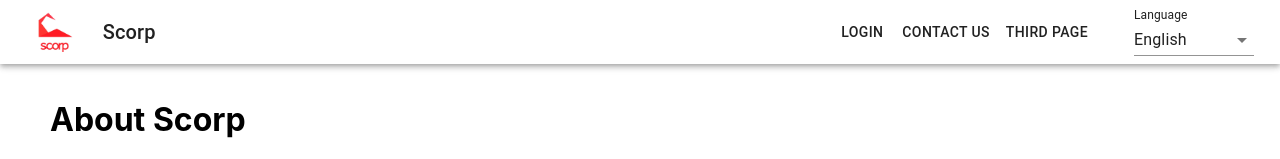
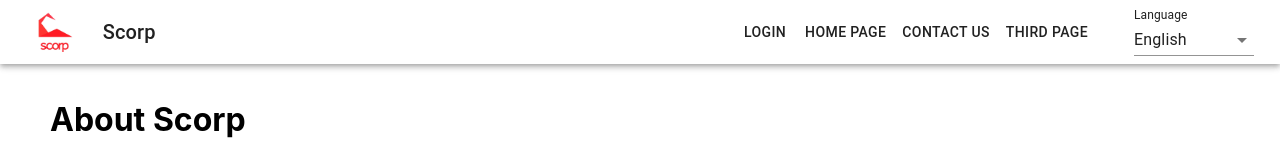
Before and after one commit to Ahmetbasli/active, a React (Create React App) app: page / in a window 1280 px wide. Shown: the top 159 px of the page. Built offline with nearby package versions, Linux system fonts and the light colour scheme.

Commit message:
Add home navigation button to header

```diff
--- a/src/components/header/Header.js
+++ b/src/components/header/Header.js
@@ -36,7 +36,7 @@ const Header = () => {
       >
         <div className={styles.toolbar}>
           <Leftside />
-          {screenWidth > 768 ? <Rightside /> : <RightSideHamburger />}
+          {screenWidth > 778 ? <Rightside /> : <RightSideHamburger />}
         </div>
       </AppBar>
     </div>
--- a/src/components/header/right-side-hamburger/RightSideHamburger.js
+++ b/src/components/header/right-side-hamburger/RightSideHamburger.js
@@ -102,7 +102,8 @@ const RightSİdeHamburger = () => {
         onClose={closeHamburgerMenu}
       >
         <List className={classes.list}>
-          {["Scorp", "contactButton", "thirdPageButton"].map((text, index) => (
+          {["homeButton", "contactButton", "thirdPageButton"].map(
+            (text, index) => (
               <ListItem
                 button
                 key={text}
@@ -117,7 +118,8 @@ const RightSİdeHamburger = () => {
                 </ListItemIcon>
                 <ListItemText primary={t(text)} />
               </ListItem>
-          ))}
+            )
+          )}
         </List>
         <Divider />
         {!userInfo ? (
--- a/src/components/header/right-side/Rightside.js
+++ b/src/components/header/right-side/Rightside.js
@@ -48,6 +48,11 @@ const Rightside = () => {
     const pageName = buttonName.substring(0, buttonName.length - 6);
     history.push(`/${pageName}`);
     dispatch(adjustWhichPage(pageName));
+  };
+
+  const navigateToHomePage = () => {
+    history.push("/");
+    dispatch(adjustWhichPage("home"));
   };
 
   const openModal = () => {
@@ -105,16 +110,22 @@ const Rightside = () => {
           </div>
         )}
 
-        {["contactButton", "thirdPageButton"].map((text, index) => (
+        {["homeButton", "contactButton", "thirdPageButton"].map(
+          (text, index) => (
             <Button
               className={classes.button}
               key={text}
               color="inherit"
-            onClick={() => navigateToRelevantPage(text)}
+              onClick={
+                index === 0
+                  ? navigateToHomePage
+                  : () => navigateToRelevantPage(text)
+              }
             >
               {t(text)}
             </Button>
-        ))}
+          )
+        )}
       </div>
       <Dropdown />
 
--- a/src/helpers/languageStore.js
+++ b/src/helpers/languageStore.js
@@ -8,6 +8,7 @@ const translationsEn = {
   contactPageName: "Contact Page",
   contact: "Contact Page",
   thirdPage: "Third Page",
+  homeButton: "Home Page",
   contactButton: "Contact Us",
   thirdPageButton: "Third Page",
   login: "Login",
@@ -53,6 +54,7 @@ const translationsTr = {
   contactPageName: "İletişim sayfası",
   contact: "İletişim sayfası",
   thirdPage: "Üçüncü sayfa",
+  homeButton: "Ana Sayfa",
   contactButton: "İletişime geç",
   thirdPageButton: "Üçüncü Sayfa",
   login: "Giriş yap",
```
Lines whose indentation alone changed are shown as unchanged.
